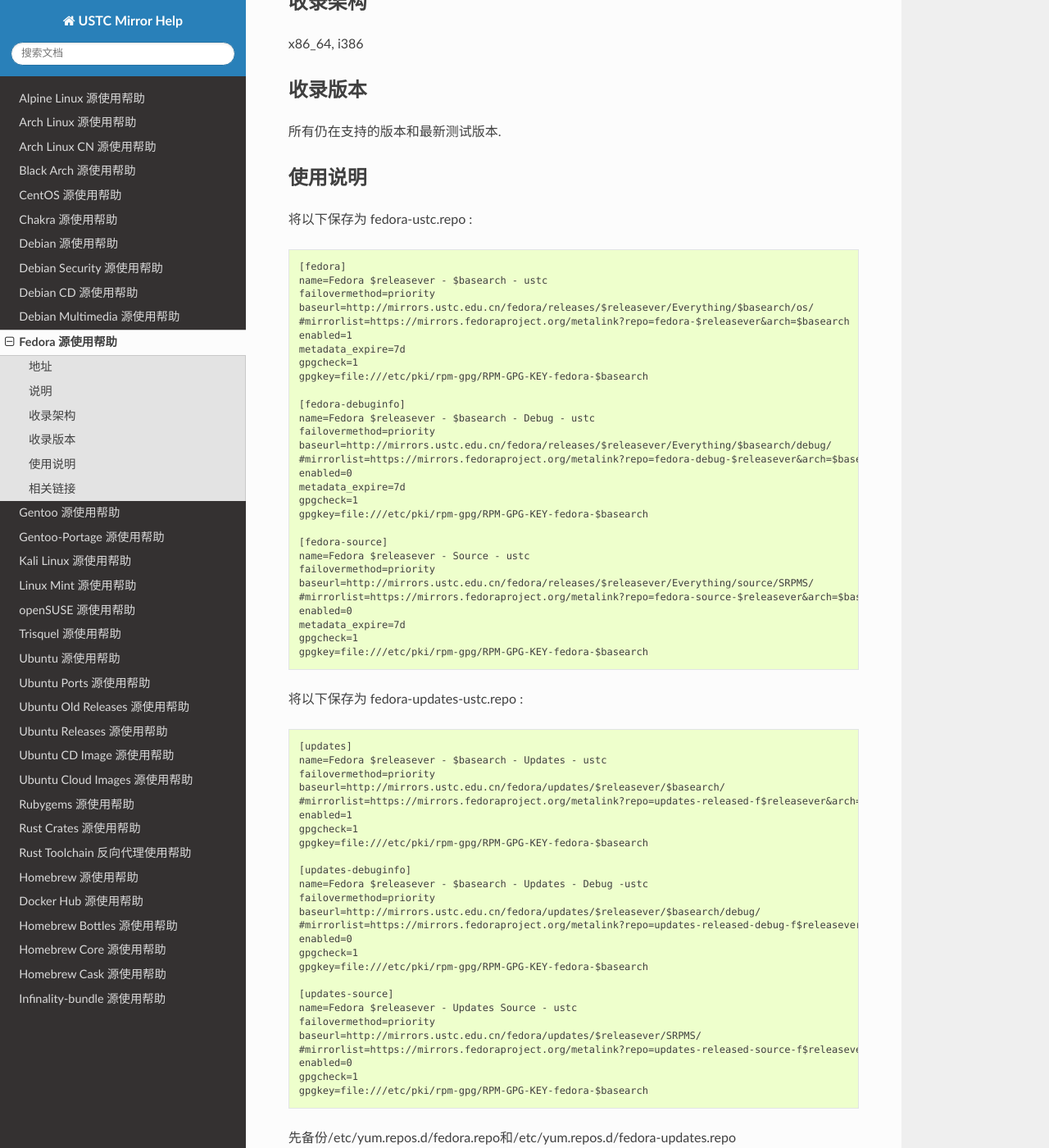
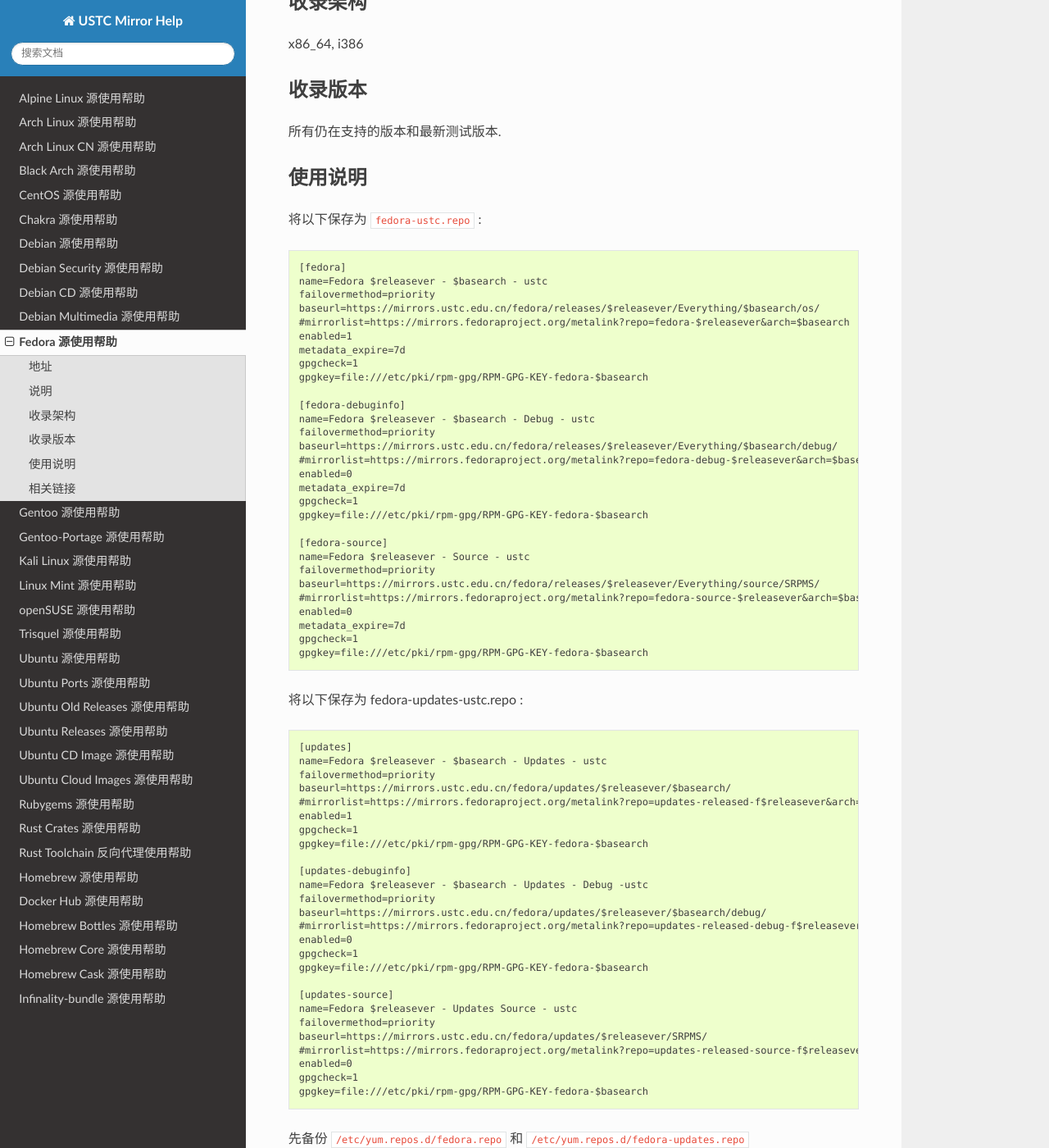
Before and after one commit to ustclug/mirrorhelp, a Sphinx documentation site: the page built from source/fedora.rst, in a window 1280 px wide and 1400 px high, scrolled down 399 px. Shown: the whole window at 82% size. Built offline with Sphinx 7.4.7 and the Read the Docs theme 2.0.0, drawn with Linux system fonts in a browser that asks for light colours; pages that are not in the unit, such as notebooks, are missing from menus; some of the changed lines change nothing that is shown; some of the changed text lies outside the part shown.

Commit message:
Update fedora.rst

```diff
--- a/source/fedora.rst
+++ b/source/fedora.rst
@@ -5,7 +5,7 @@
 地址
 ====
 
-* https://mirrors.ustc.edu.cn/fedora/
+https://mirrors.ustc.edu.cn/fedora/
 
 说明
 ====
@@ -25,14 +25,14 @@
 使用说明
 ========
 
-将以下保存为 fedora-ustc.repo :
+将以下保存为 :file:`fedora-ustc.repo` :
 
 ::
 
   [fedora]
   name=Fedora $releasever - $basearch - ustc
   failovermethod=priority
-  baseurl=http://mirrors.ustc.edu.cn/fedora/releases/$releasever/Everything/$basearch/os/
+  baseurl=https://mirrors.ustc.edu.cn/fedora/releases/$releasever/Everything/$basearch/os/
   #mirrorlist=https://mirrors.fedoraproject.org/metalink?repo=fedora-$releasever&arch=$basearch
   enabled=1
   metadata_expire=7d
@@ -42,7 +42,7 @@
   [fedora-debuginfo]
   name=Fedora $releasever - $basearch - Debug - ustc
   failovermethod=priority
-  baseurl=http://mirrors.ustc.edu.cn/fedora/releases/$releasever/Everything/$basearch/debug/
+  baseurl=https://mirrors.ustc.edu.cn/fedora/releases/$releasever/Everything/$basearch/debug/
   #mirrorlist=https://mirrors.fedoraproject.org/metalink?repo=fedora-debug-$releasever&arch=$basearch
   enabled=0
   metadata_expire=7d
@@ -52,7 +52,7 @@
   [fedora-source]
   name=Fedora $releasever - Source - ustc
   failovermethod=priority
-  baseurl=http://mirrors.ustc.edu.cn/fedora/releases/$releasever/Everything/source/SRPMS/
+  baseurl=https://mirrors.ustc.edu.cn/fedora/releases/$releasever/Everything/source/SRPMS/
   #mirrorlist=https://mirrors.fedoraproject.org/metalink?repo=fedora-source-$releasever&arch=$basearch
   enabled=0
   metadata_expire=7d
@@ -66,7 +66,7 @@
   [updates]
   name=Fedora $releasever - $basearch - Updates - ustc
   failovermethod=priority
-  baseurl=http://mirrors.ustc.edu.cn/fedora/updates/$releasever/$basearch/
+  baseurl=https://mirrors.ustc.edu.cn/fedora/updates/$releasever/$basearch/
   #mirrorlist=https://mirrors.fedoraproject.org/metalink?repo=updates-released-f$releasever&arch=$basearch
   enabled=1
   gpgcheck=1
@@ -75,7 +75,7 @@
   [updates-debuginfo]
   name=Fedora $releasever - $basearch - Updates - Debug -ustc
   failovermethod=priority
-  baseurl=http://mirrors.ustc.edu.cn/fedora/updates/$releasever/$basearch/debug/
+  baseurl=https://mirrors.ustc.edu.cn/fedora/updates/$releasever/$basearch/debug/
   #mirrorlist=https://mirrors.fedoraproject.org/metalink?repo=updates-released-debug-f$releasever&arch=$basearch
   enabled=0
   gpgcheck=1
@@ -84,15 +84,15 @@
   [updates-source]
   name=Fedora $releasever - Updates Source - ustc
   failovermethod=priority
-  baseurl=http://mirrors.ustc.edu.cn/fedora/updates/$releasever/SRPMS/
+  baseurl=https://mirrors.ustc.edu.cn/fedora/updates/$releasever/SRPMS/
   #mirrorlist=https://mirrors.fedoraproject.org/metalink?repo=updates-released-source-f$releasever&arch=$basearch
   enabled=0
   gpgcheck=1
   gpgkey=file:///etc/pki/rpm-gpg/RPM-GPG-KEY-fedora-$basearch
 
-先备份/etc/yum.repos.d/fedora.repo和/etc/yum.repos.d/fedora-updates.repo
+先备份 :file:`/etc/yum.repos.d/fedora.repo` 和 :file:`/etc/yum.repos.d/fedora-updates.repo`
 
-将 fedora-ustc.repo和 fedora-updates-ustc.repo放入/etc/yum.repos.d/中
+将 :file:`fedora-ustc.repo` 和 :file:`fedora-updates-ustc.repo` 放入 :file:`/etc/yum.repos.d/` 中.
 
 运行：
 
@@ -103,9 +103,9 @@
 相关链接
 ========
 
-:官方主页: http://fedoraproject.org/
-:邮件列表: http://fedoraproject.org/wiki/Communicate
-:论坛: http://forums.fedoraforum.org/
-:文档: http://docs.fedoraproject.org/
-:Wiki: http://fedoraproject.org/wiki/
-:镜像列表: http://mirrors.fedoraproject.org/publiclist
+:官方主页: https://getfedora.org/
+:邮件列表: https://fedoraproject.org/wiki/Communicating_and_getting_help
+:论坛: https://forums.fedoraforum.org/
+:文档: https://docs.fedoraproject.org/
+:Wiki: https://fedoraproject.org/wiki/
+:镜像列表: https://admin.fedoraproject.org/mirrormanager
```
